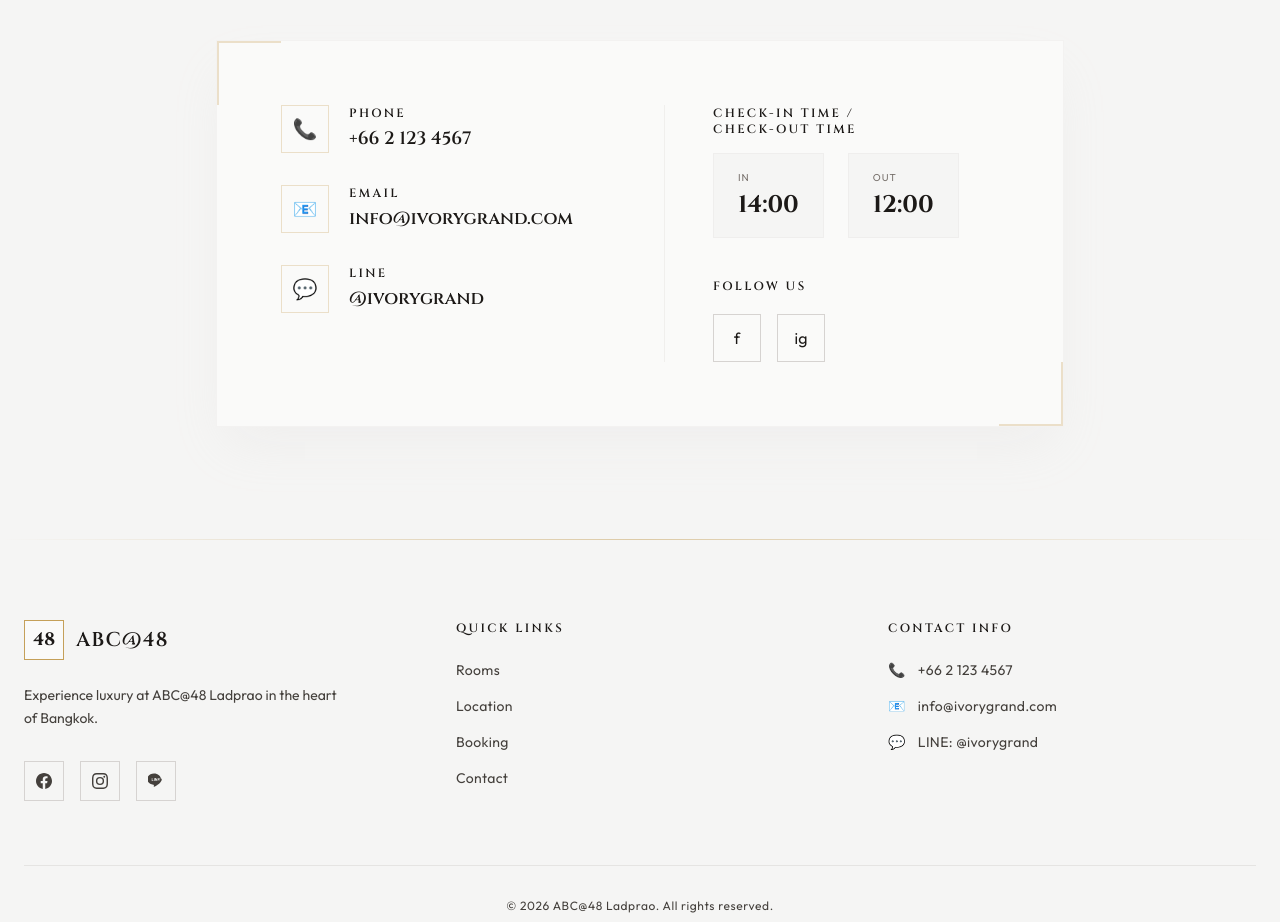
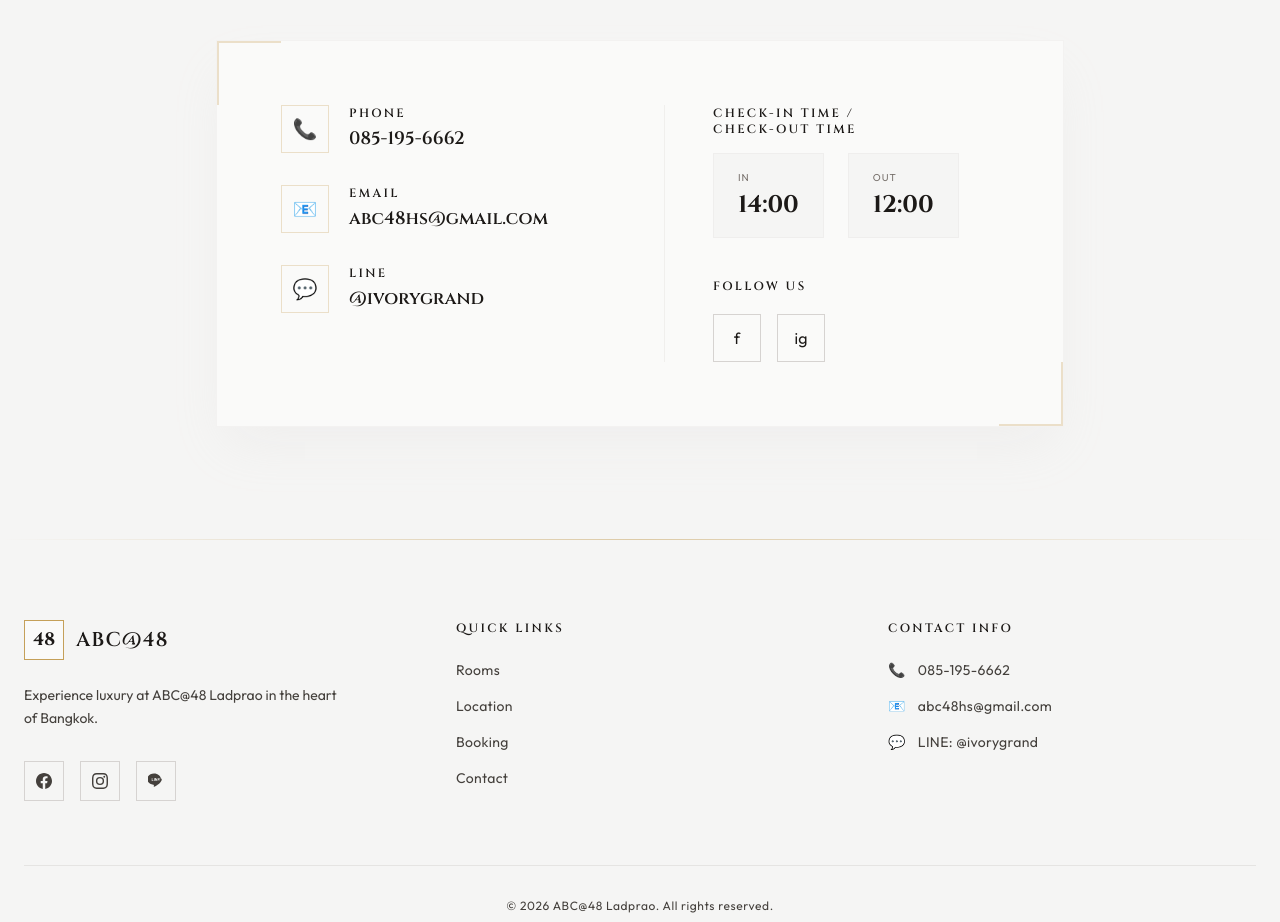
Before and after one commit to Foohyung/abc-48, a Next.js app: page /en in a window 1280 px wide. Shown: the part 6280-7202 px from the top of the page. Built offline with nearby package versions, Linux system fonts and the light colour scheme.

Commit message:
no message

```diff
--- a/src/data/bookingApps.ts
+++ b/src/data/bookingApps.ts
@@ -39,8 +39,8 @@ export const bookingApps: BookingApp[] = [
 
 export const hotelInfo = {
   name: "ABC@48 Ladprao",
-  phone: "+66 2 123 4567",
-  email: "info@ivorygrand.com",
+  phone: "085-195-6662",
+  email: "abc48hs@gmail.com",
   line: "@ivorygrand",
   facebook: "https://facebook.com/ivorygrand",
   instagram: "https://instagram.com/ivorygrandhotel",
```
